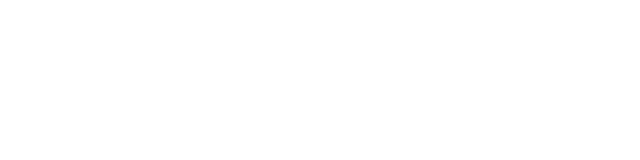
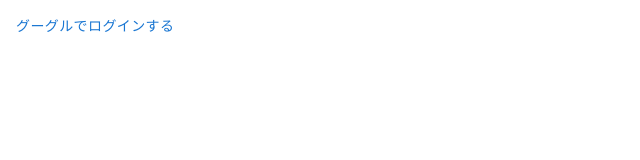
Before and after one commit to poponman/line-clone, a React (Create React App) app: page / in a window 1280 px wide. Shown: the top 160 px of the page, without its empty margins (0-640 px from the left). Built offline with nearby package versions, Linux system fonts and the light colour scheme.

Commit message:
サインインのためのbuttonとfunction(中身無し)を追加

```diff
--- a/src/components/SignIn.jsx
+++ b/src/components/SignIn.jsx
@@ -1,9 +1,16 @@
 import React from 'react'
+import { Button } from '@mui/material';
 
 function SignIn() {
+    function signInWithGoogle(){
+
+    }
+
   return (
     <div>
-
+        <Button onClick = {signInWithGoogle}>
+            グーグルでログインする
+        </Button>
     </div>
   )
 }
```
